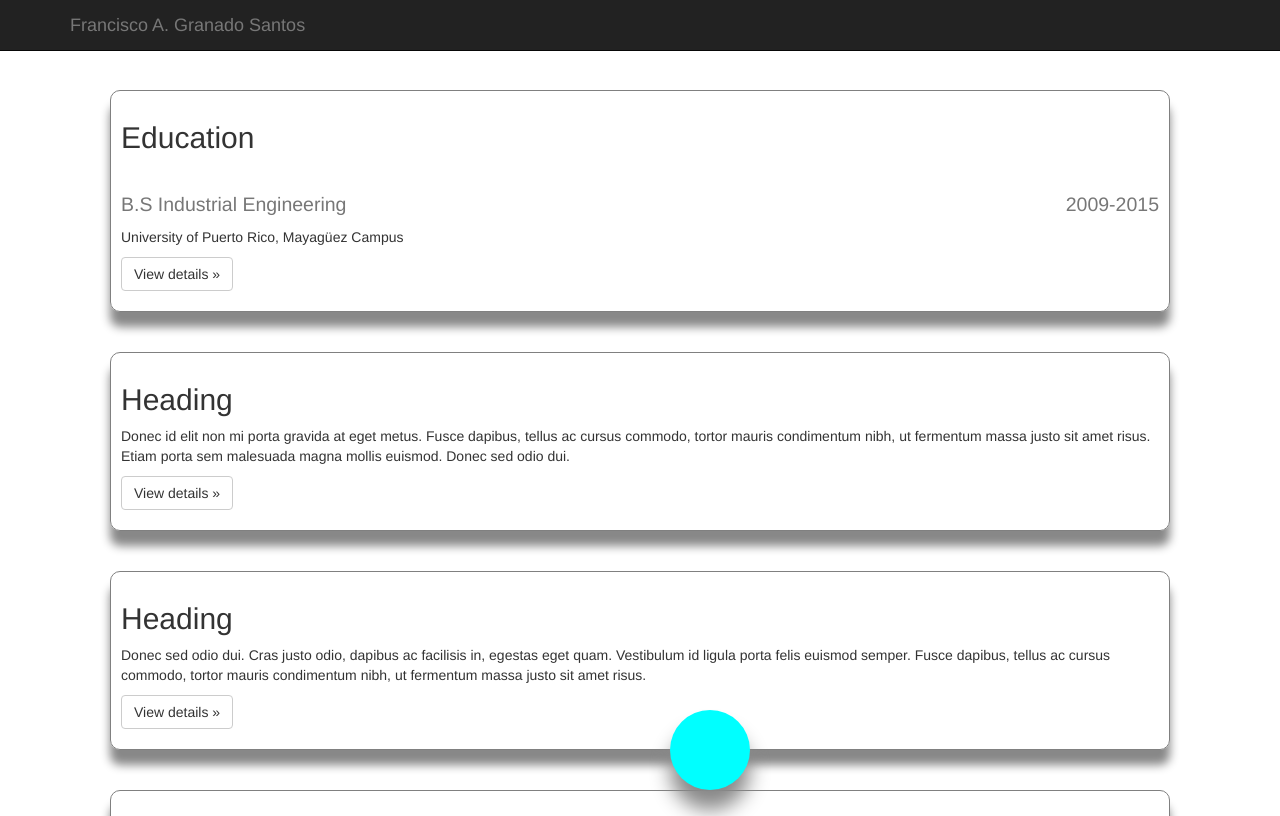
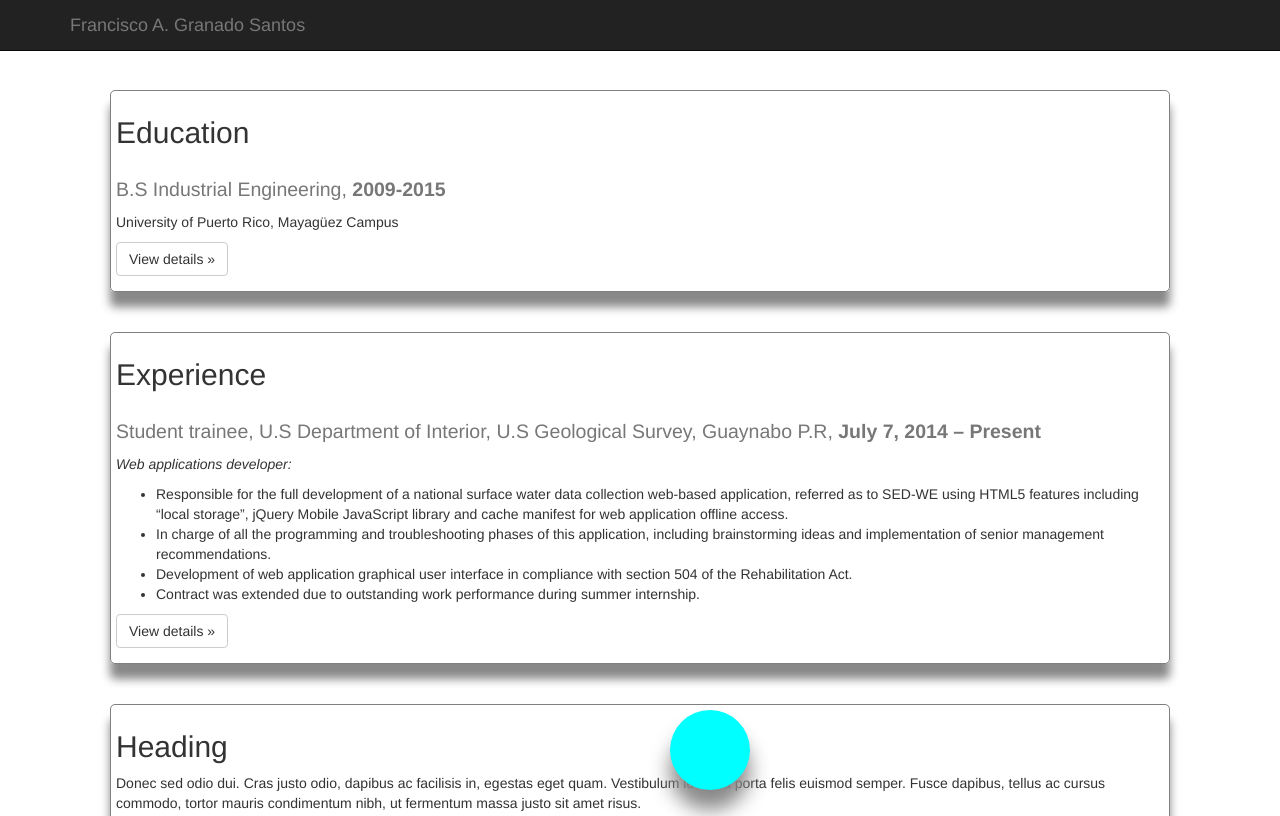
Before and after one commit to falgranado/Resume, a plain HTML site: page index.html in a window 1280 px wide. Shown: the top 816 px of the page. Drawn offline with nearby package versions, Linux system fonts and the light colour scheme; files whose address does not match are found by name.

Commit message:
Added more info

```diff
--- a/css/index.css
+++ b/css/index.css
@@ -1,8 +1,8 @@
 
 .card{
-  border-radius: 10px;
-  -webkit-border-radius: 10px;
-  -moz-border-radius: 10px;
+  border-radius: 5px;
+  -webkit-border-radius: 5px;
+  -moz-border-radius: 5px;
   border-style: solid;
   border-color: gray;
   border-width: .5px;
@@ -10,7 +10,7 @@
   -webkit-box-shadow: 0 15px 10px rgba(0, 0, 0, .8);
   -moz-box-shadow: 0 15px 10px rgba(0, 0, 0, .8);
   box-shadow: 0px 15px 10px #888888;
-  padding: 10px;
+  padding: 5px;
   margin:40px;
 }
 .call-btn-container{
--- a/index.html
+++ b/index.html
@@ -58,20 +58,20 @@
       <!-- Example row of columns -->
         <div class="card">
           <h2 >Education</h2>
-          <div class="row">
-          	<div class="col-xs-12 col-sm-6 col-lg-8 ">
-	          <h2 class="job-title"><small>B.S Industrial Engineering</small></h2>
-	        </div>
-	        <div class="col-xs-6 col-lg-4">
-	          <h2 class="date-title"><small>2009-2015</small></h2>
-	        </div>
-          </div>
+	          <h2 class="job-title"><small>B.S Industrial Engineering, <strong>2009-2015</strong></small></h2>
           <p>University of Puerto Rico, Mayagüez Campus</p>
           <p><a class="btn btn-default" href="#" role="button">View details &raquo;</a></p>
         </div>
         <div class="card">
-          <h2>Heading</h2>
-          <p>Donec id elit non mi porta gravida at eget metus. Fusce dapibus, tellus ac cursus commodo, tortor mauris condimentum nibh, ut fermentum massa justo sit amet risus. Etiam porta sem malesuada magna mollis euismod. Donec sed odio dui. </p>
+          <h2>Experience </h2>
+          <h2><small>Student trainee, U.S Department of Interior, U.S Geological Survey, Guaynabo P.R, <strong>July 7, 2014 – Present</strong></small></h2>
+          <p><i>Web applications developer:</i></p>
+          <ul>
+	          <li>Responsible for the full development of a national surface water data collection web-based application, referred as to SED-WE using HTML5 features including “local storage”, jQuery Mobile JavaScript library and cache manifest for web application offline access.</li>
+	          <li>In charge of all the programming and troubleshooting phases of this application, including brainstorming ideas and implementation of senior management recommendations.</li>
+	          <li>Development of web application graphical user interface in compliance with section 504 of the Rehabilitation Act.</li>
+	          <li>Contract was extended due to outstanding work performance during summer internship.</li>
+          </ul>
           <p><a class="btn btn-default" href="#" role="button">View details &raquo;</a></p>
        </div>
         <div class="card">
```
